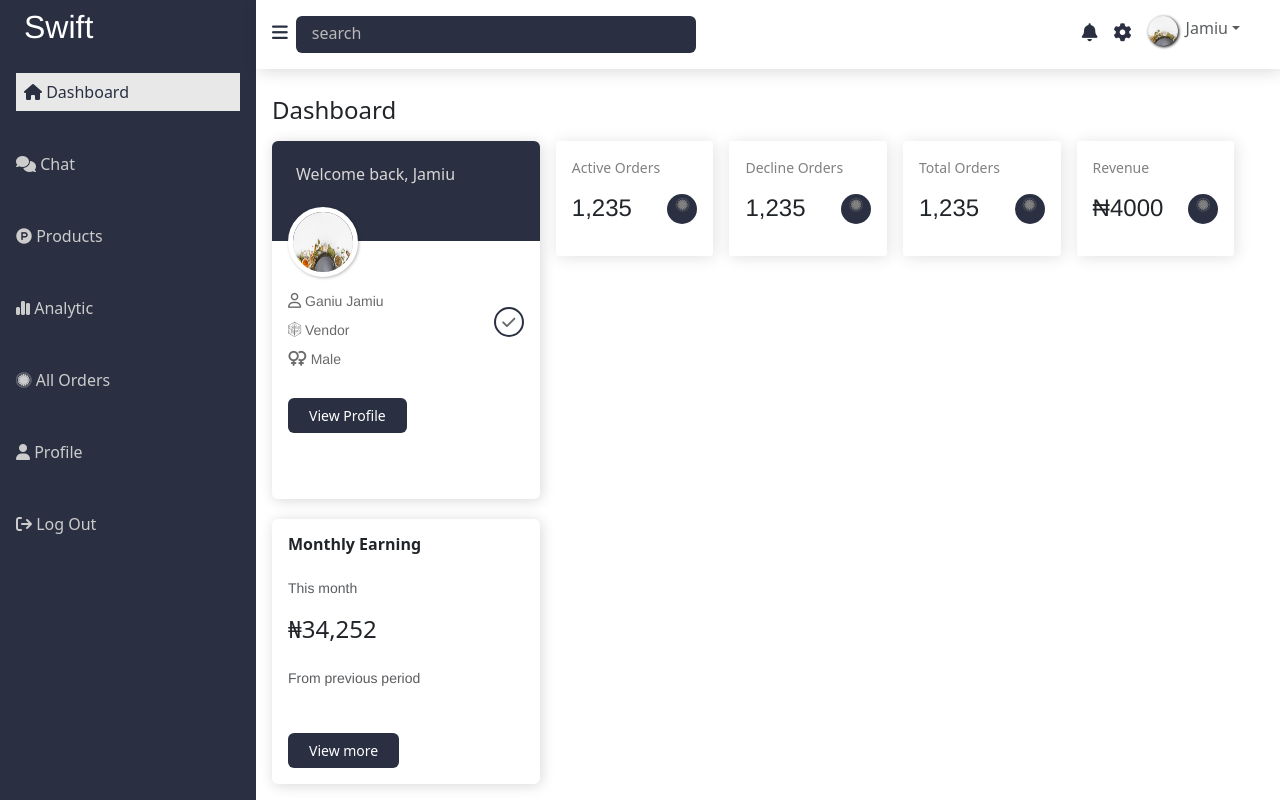
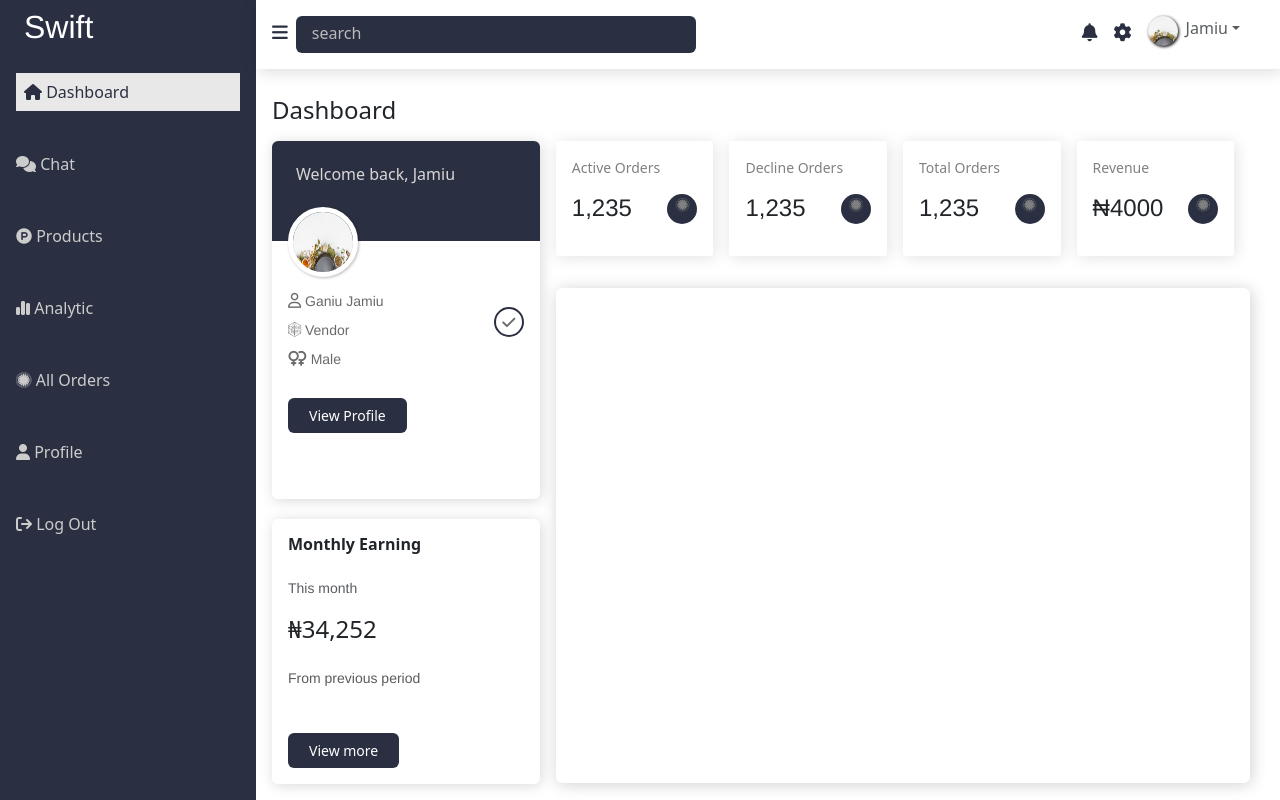
Before and after one commit to mario0070/food-delivery, a React (Vite) app: page /vendor-dashboard in a window 1280 px wide. Shown: the top 800 px of the page. Built offline with nearby package versions, Linux system fonts and the light colour scheme.

Commit message:
chart section

```diff
--- a/public/css/vendor_dashboard.css
+++ b/public/css/vendor_dashboard.css
@@ -261,6 +261,14 @@
     text-align: center;
 }
 
+.vendor_dashboard .section1 .chart{
+    box-shadow: .1em .1em 1em rgba(0, 0, 0, 0.189);
+    padding: 1em;
+    margin-top: 2em;
+    height: 495px;
+    border-radius: 6px;
+}
+
 .vendor_dashboard .section1 .float-right{
     float: right;
     transform: translateY(100px);
--- a/src/pages/vendor_dashboard.jsx
+++ b/src/pages/vendor_dashboard.jsx
@@ -70,6 +70,9 @@ export default function VendorDashboard() {
                         <p className="icon"><i class="fa-brands fa-first-order-alt"></i></p>
                         <h4 className="">₦4000</h4>
                       </div>
+                    </div>
+                    <div className="chart">
+
                     </div>
                 </div>
             </div>
```
